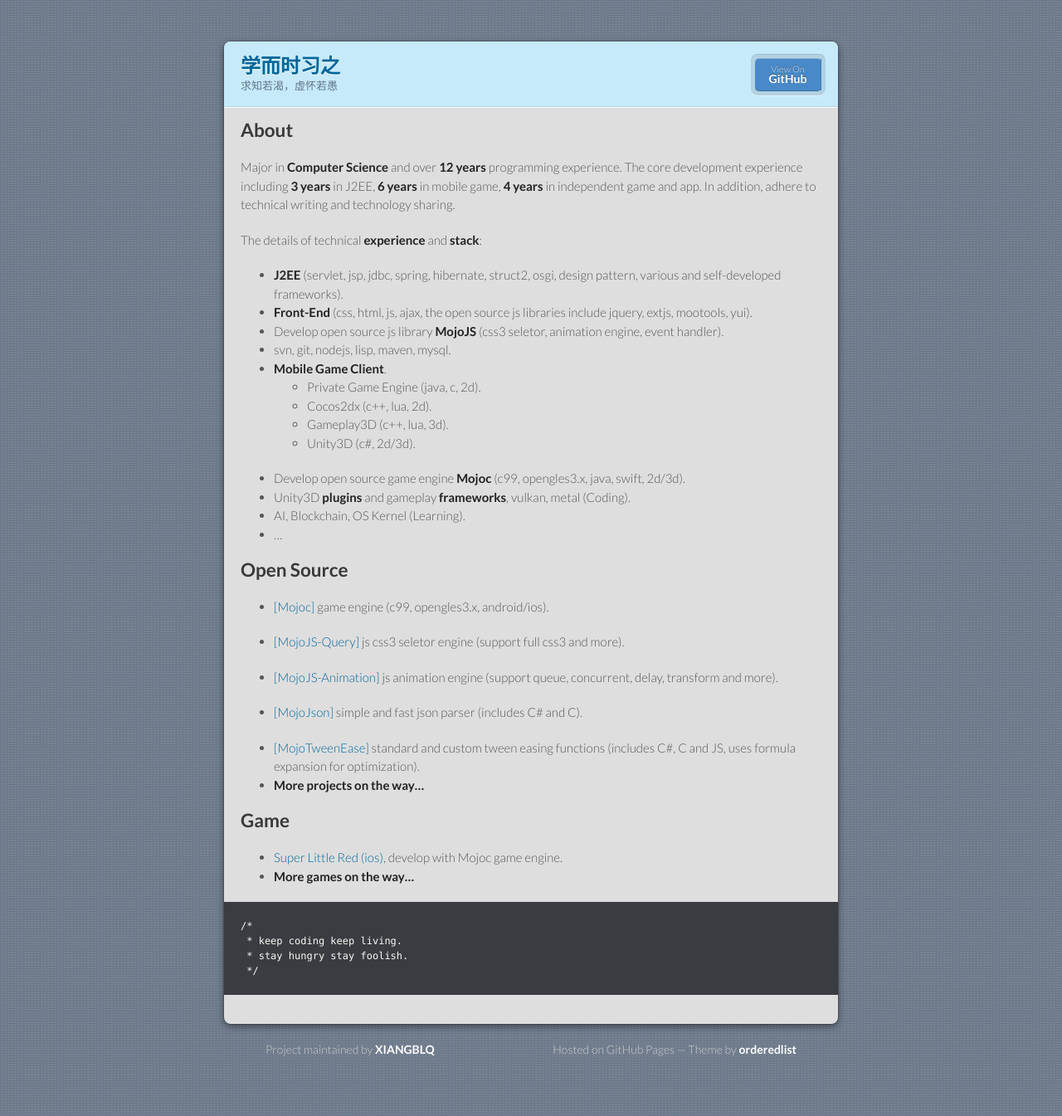
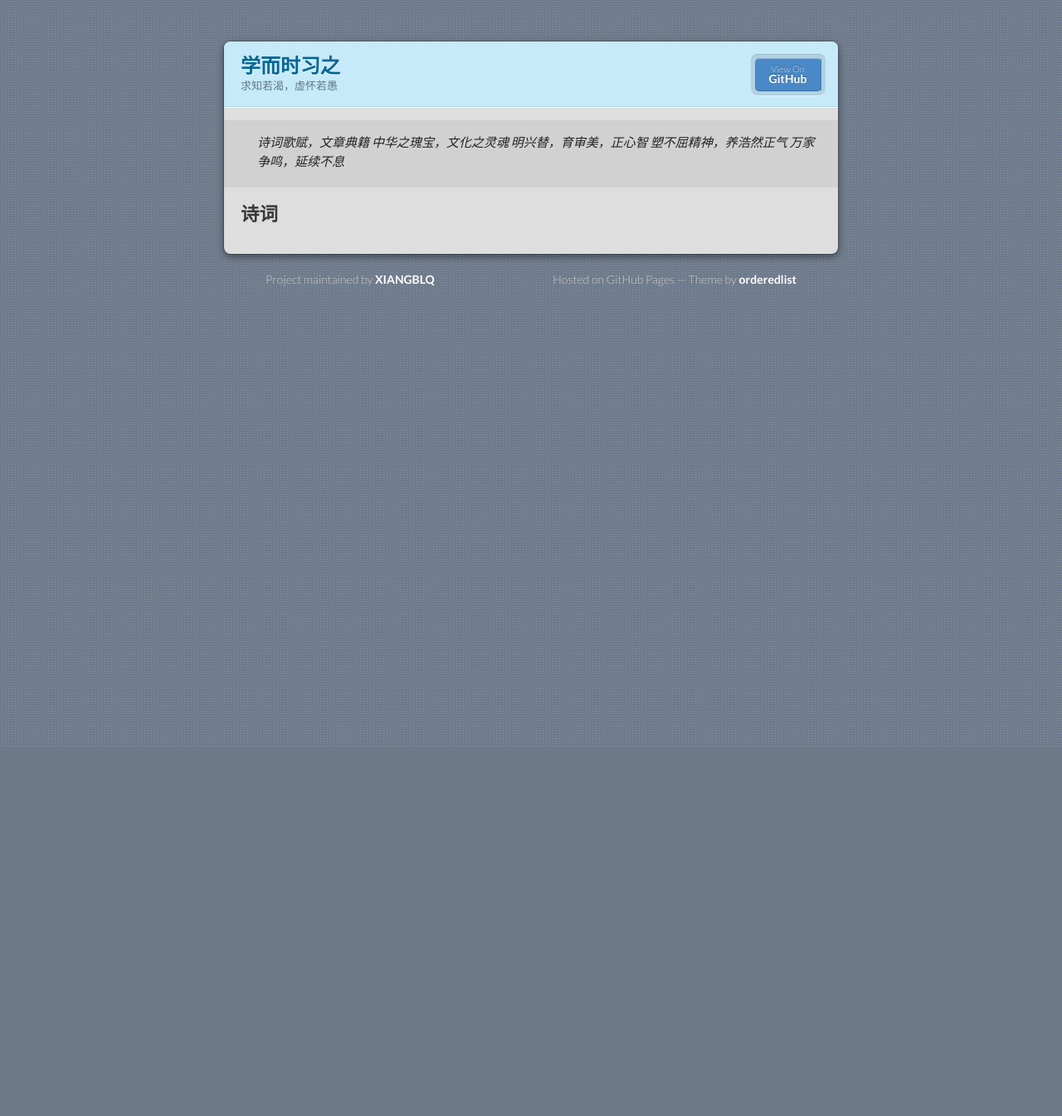
Before and after one commit to XIANGBLQ/wenzhai, a Jekyll site: the page built from pages/shiwen/shiwen.md, in a window 1280 px wide. Shown: the whole page at 83% size. Built offline with Jekyll 4.4.1, drawn with Linux system fonts in a browser that asks for light colours; our own code applies the rules of GitHub Pages for plain Markdown files; after the commit the page ends 900 px from its top, so only the background shows below that.

Commit message:
Update shiwen.md

````diff
--- a/pages/shiwen/shiwen.md
+++ b/pages/shiwen/shiwen.md
@@ -2,47 +2,12 @@
 layout: default
 ---
 
-## About
+> 诗词歌赋，文章典籍
+> 中华之瑰宝，文化之灵魂
+> 明兴替，育审美，正心智
+> 塑不屈精神，养浩然正气
+> 万家争鸣，延续不息
 
-Major in **Computer Science** and over **12 years** programming experience. The core development experience including **3 years** in J2EE, **6 years** in mobile game, **4 years** in independent game and app. In addition, adhere to technical writing and technology sharing.
 
-The details of technical **experience** and **stack**:
 
-* **J2EE** (servlet, jsp, jdbc, spring, hibernate, struct2, osgi, design pattern, various and self-developed frameworks).
-* **Front-End** (css, html, js, ajax, the open source js libraries include jquery, extjs, mootools, yui).
-* Develop open source js library **MojoJS** (css3 seletor, animation engine, event handler).
-* svn, git, nodejs, lisp, maven, mysql.
-* **Mobile Game Client**.
-  * Private Game Engine (java, c, 2d).
-  * Cocos2dx (c++, lua, 2d).
-  * Gameplay3D (c++, lua, 3d).
-  * Unity3D (c#, 2d/3d).
-* Develop open source game engine **Mojoc** (c99, opengles3.x, java, swift, 2d/3d).
-* Unity3D **plugins** and gameplay **frameworks**, vulkan, metal (Coding).
-* AI, Blockchain, OS Kernel (Learning).
-* ...
-
-## Open Source
-
-* [[Mojoc]](https://github.com/scottcgi/Mojoc) game engine (c99, opengles3.x, android/ios).
-
-* [[MojoJS-Query]](https://github.com/scottcgi/MojoJS-Query) js css3 seletor engine (support full css3 and more).
-
-* [[MojoJS-Animation]](https://github.com/scottcgi/MojoJS-Animation) js animation engine (support queue, concurrent, delay, transform and more).
-
-* [[MojoJson]](https://github.com/scottcgi/MojoJson) simple and fast json parser (includes C# and C).
-
-* [[MojoTweenEase]](https://github.com/scottcgi/MojoTweenEase) standard and custom tween easing functions (includes C#, C and JS, uses formula expansion for optimization).
-* **More projects on the way...**
-
-## Game
-
-* [Super Little Red (ios)](https://itunes.apple.com/cn/app/id1242353775), develop with Mojoc game engine.
-* **More games on the way...**
-
-```
-/*
- * keep coding keep living.
- * stay hungry stay foolish.
- */
-```
+## 诗词
````
